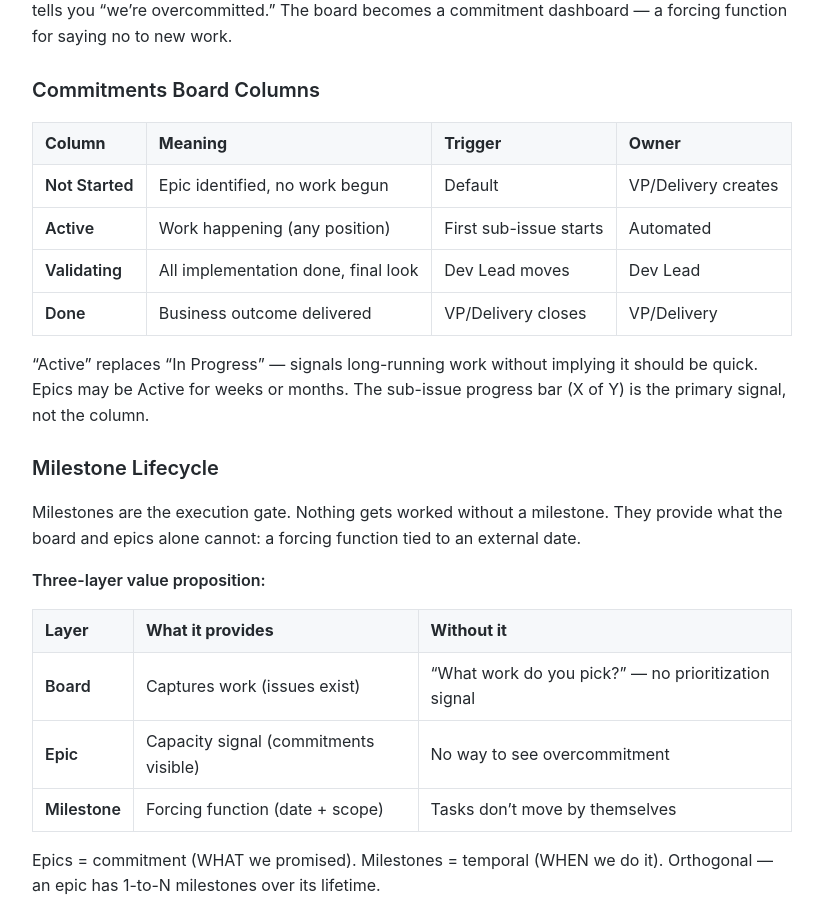
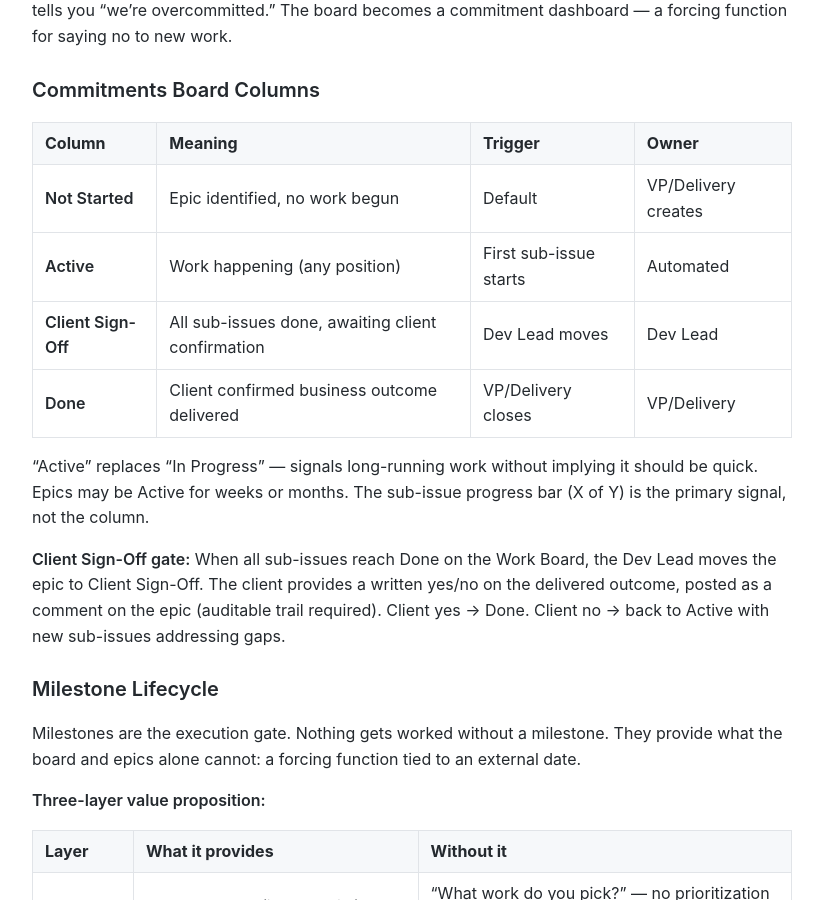
Before and after one commit to MariusWilsch/public-wilsch-ai-pages, a Jekyll site: the page built from global/issue-lifecycle-router.md, in a window 1280 px wide and 900 px high, scrolled down 7215 px. Shown: the whole window, without its empty margins (228-1051 px from the left). Built offline with Jekyll 4.4.1, drawn with Linux system fonts in a browser that asks for light colours; our own code applies the rules of GitHub Pages for plain Markdown files; some of the changed text lies outside the part shown.

Commit message:
Sync from hippocampus 2026-02-28

```diff
--- a/global/issue-lifecycle-router.md
+++ b/global/issue-lifecycle-router.md
@@ -141,7 +141,7 @@ Each position has a distinct accountability toward the same epic. All positions
 | **VP/Delivery** | Creates epic, moves to Done | Owns epic board transitions |
 | **SA** | Design quality standards | Reviews JA's design doc output |
 | **JA** | Creates spec-design sub-issue, produces design doc | Works within Active phase |
-| **Dev Lead** | Moves epic to Validating, review queue processing | Comprehension gates, staging witness |
+| **Dev Lead** | Moves epic to Client Sign-Off, review queue processing | Comprehension gates, staging witness |
 | **Developer** | Creates spec-implement sub-issues from design doc | Builds, verifies, deploys |
 
 **Decomposition is still the Developer's act — not the JA's.** The JA's spec-design sub-issue produces a design doc. The Developer reads it and creates sibling spec-implement sub-issues. The Dev Lead's starting-point gate measures Developer comprehension — if the JA pre-decomposes, the gate becomes a rubber stamp.
@@ -220,10 +220,12 @@ The Work Board's Review column surfaces sub-issue gates for the Dev Lead to proc
 |--------|---------|---------|-------|
 | **Not Started** | Epic identified, no work begun | Default | VP/Delivery creates |
 | **Active** | Work happening (any position) | First sub-issue starts | Automated |
-| **Validating** | All implementation done, final look | Dev Lead moves | Dev Lead |
-| **Done** | Business outcome delivered | VP/Delivery closes | VP/Delivery |
+| **Client Sign-Off** | All sub-issues done, awaiting client confirmation | Dev Lead moves | Dev Lead |
+| **Done** | Client confirmed business outcome delivered | VP/Delivery closes | VP/Delivery |
 
 "Active" replaces "In Progress" — signals long-running work without implying it should be quick. Epics may be Active for weeks or months. The sub-issue progress bar (X of Y) is the primary signal, not the column.
+
+**Client Sign-Off gate:** When all sub-issues reach Done on the Work Board, the Dev Lead moves the epic to Client Sign-Off. The client provides a written yes/no on the delivered outcome, posted as a comment on the epic (auditable trail required). Client yes → Done. Client no → back to Active with new sub-issues addressing gaps.
 
 ### Milestone Lifecycle
 
```
